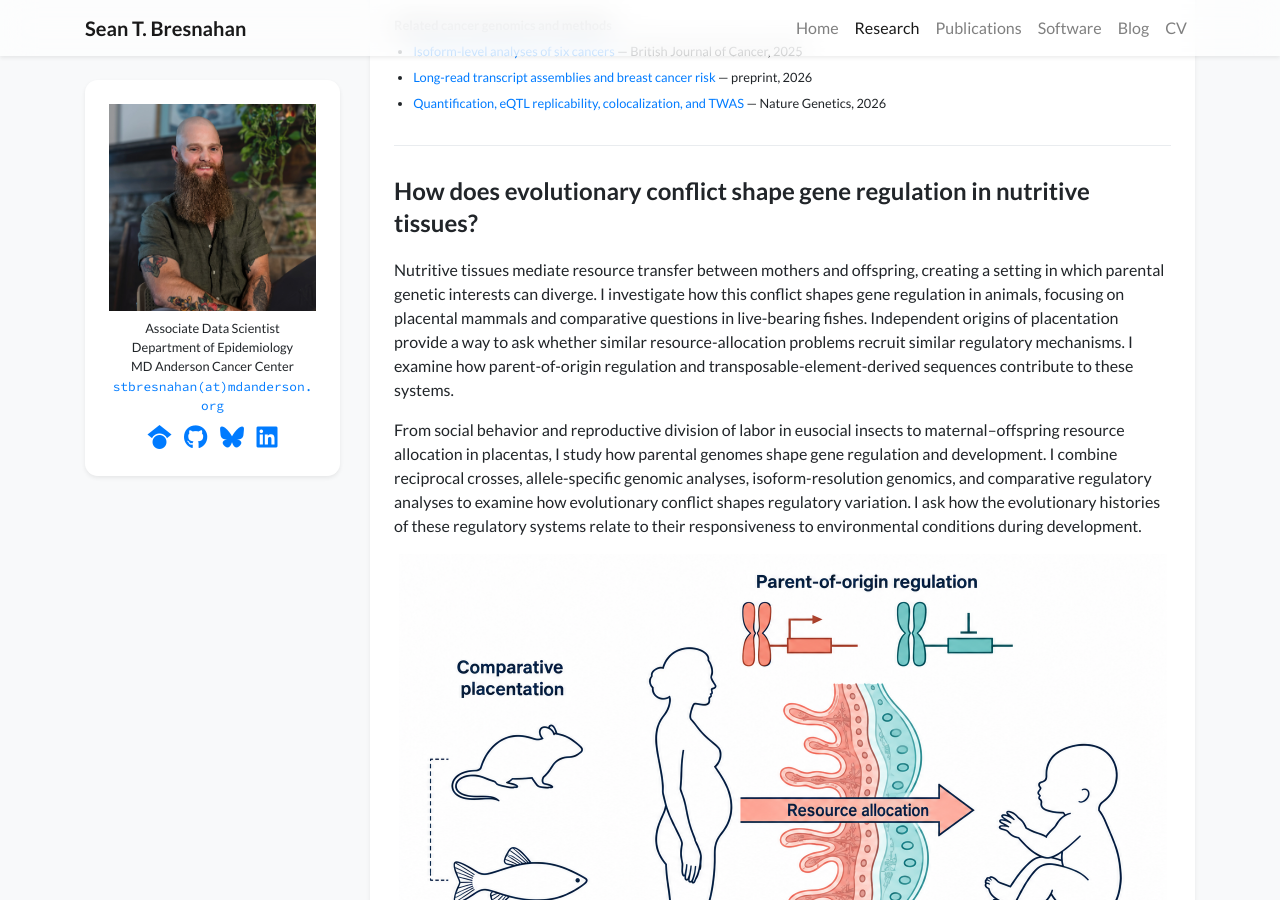
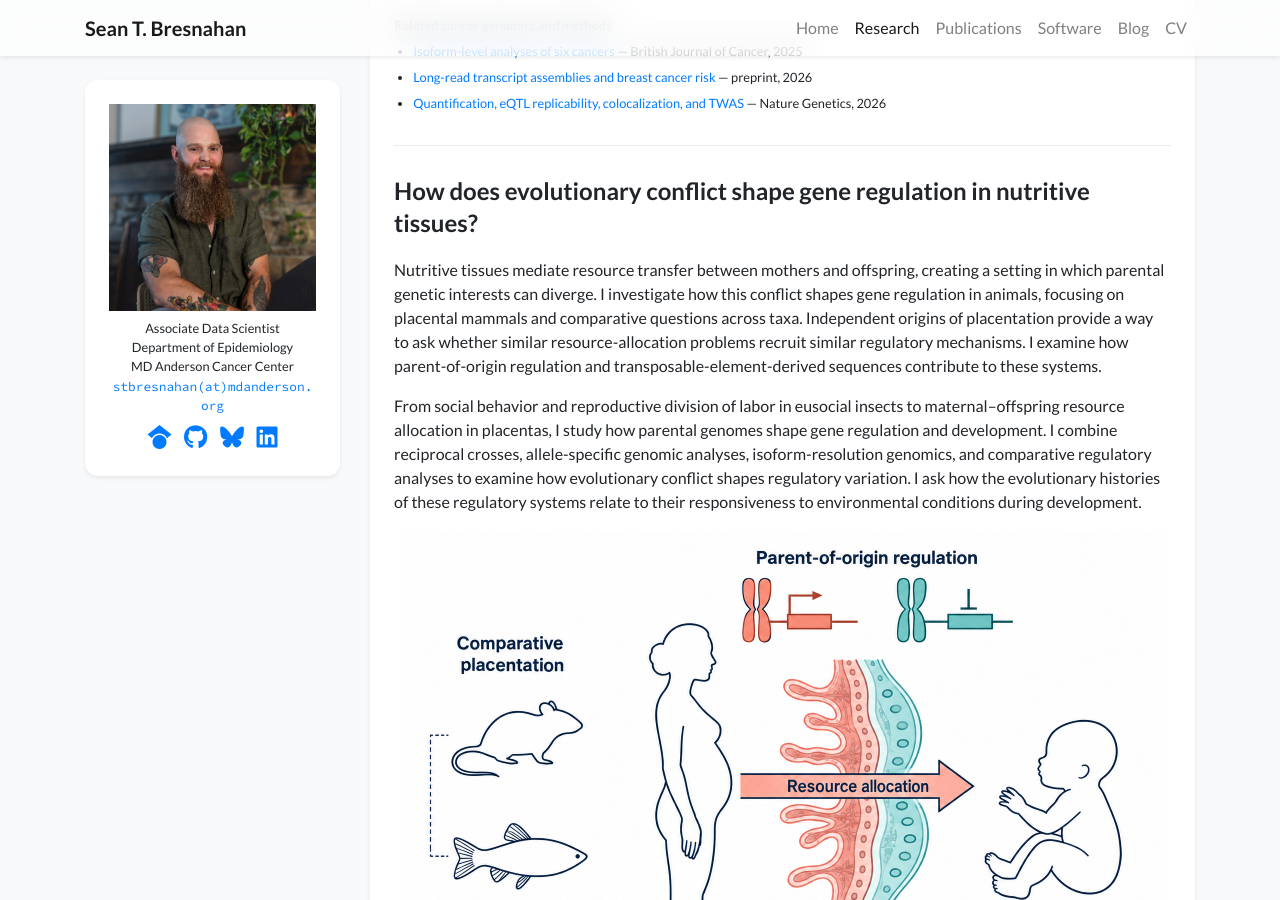
Before and after one commit to sbresnahan/sbresnahan.github.io, a Jekyll site: the page built from research.html, in a window 1280 px wide and 900 px high, scrolled down 1504 px. Built offline with Jekyll 4.4.1, drawn with Linux system fonts in a browser that asks for light colours; nearby versions of some CDN libraries; a style sheet for code colours, icons or effects is not loaded.

Commit message:
Update homepage 102626

```diff
--- a/research.html
+++ b/research.html
@@ -87,7 +87,7 @@ permalink: /research/
                                 Nutritive tissues mediate resource transfer between mothers and offspring, creating
                                 a setting in which parental genetic interests can diverge. I investigate how this
                                 conflict shapes gene regulation in animals, focusing on placental mammals and
-                                comparative questions in live-bearing fishes. Independent origins of placentation
+                                comparative questions across taxa. Independent origins of placentation
                                 provide a way to ask whether similar resource-allocation problems recruit similar
                                 regulatory mechanisms. I examine how parent-of-origin regulation and
                                 transposable-element-derived sequences contribute to these systems.
```
